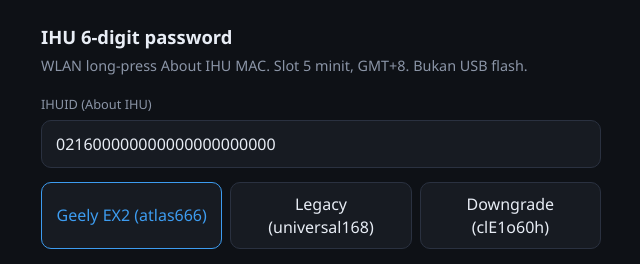
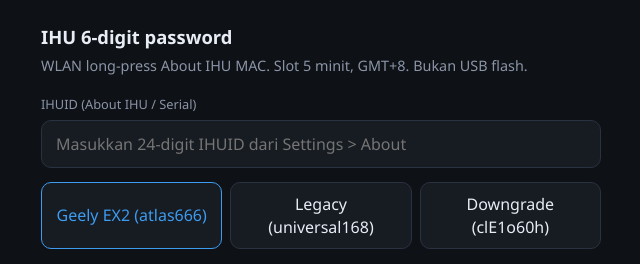
Before and after one commit to ajamRA/godekgodekev5, a plain HTML site: page hu-password.html in a window 1280 px wide. Shown: the top 264 px of the page, without its empty margins (319-959 px from the left). Drawn offline with Linux system fonts and the light colour scheme.

Commit message:
Update netlify web tool: use empty placeholder for IHUID

```diff
--- a/hu-password.html
+++ b/hu-password.html
@@ -93,8 +93,8 @@
     <p class="sub">WLAN long-press About IHU MAC. Slot 5 minit, GMT+8. Bukan USB flash.</p>
 
     <div class="row">
-      <label for="ihuid">IHUID (About IHU)</label>
-      <input id="ihuid" spellcheck="false" autocomplete="off" value="021600000000000000000000">
+      <label for="ihuid">IHUID (About IHU / Serial)</label>
+      <input id="ihuid" spellcheck="false" autocomplete="off" value="" placeholder="Masukkan 24-digit IHUID dari Settings > About">
     </div>
 
     <div class="row kinds">
```
Also changed, not shown: netlify_deploy/index.html (+2 -2 lines).
